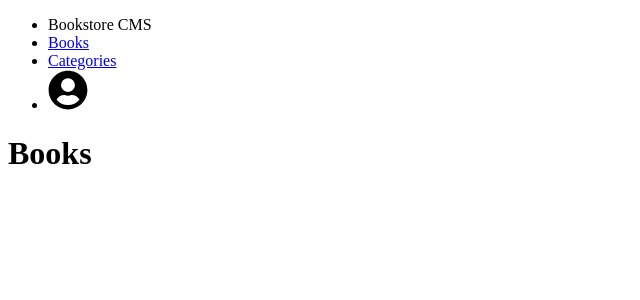
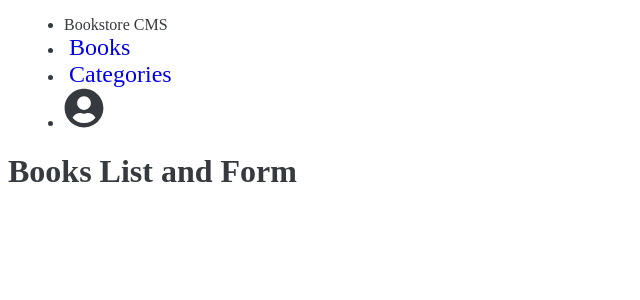
Before and after one commit to ahmetbozaci/book-store, a React (Create React App) app: page /books in a window 1280 px wide. Shown: the top 300 px of the page, without its empty margins (0-640 px from the left). Built offline with nearby package versions, Linux system fonts and the light colour scheme.

Commit message:
Install scss and add some style to navbar

```diff
--- a/package.json
+++ b/package.json
@@ -6,6 +6,7 @@
     "@testing-library/jest-dom": "^5.14.1",
     "@testing-library/react": "^11.2.7",
     "@testing-library/user-event": "^12.8.3",
+    "node-sass": "^6.0.1",
     "react": "^17.0.2",
     "react-dom": "^17.0.2",
     "react-icons": "^4.3.1",
--- a/src/App.js
+++ b/src/App.js
@@ -1,5 +1,4 @@
-/** @format */
-
+import './App.scss';
 import Navbar from './components/Navbar';
 
 function App() {
--- /dev/null
+++ b/src/App.scss
@@ -0,0 +1,31 @@
+/** @format */
+
+$blue: #363a3f;
+$ubuntu-font: 'Ubuntu', 'Arial', 'Helvetica', sans-serif;
+$nunito-font: 'Nunito', 'Arial', 'Helvetica', sans-serif;
+
+h1 {
+  font: $ubuntu-font;
+  color: $blue;
+}
+
+a {
+  font: $nunito-font;
+  padding: 6px;
+}
+
+.navbar {
+  font: $ubuntu-font;
+  color: $blue;
+  li {
+    margin-left: 1rem;
+    a {
+      padding: 5px;
+      font-size: 1.5rem;
+      text-decoration: none;
+      span {
+        font-weight: 600;
+      }
+    }
+  }
+}
--- a/src/components/Books.jsx
+++ b/src/components/Books.jsx
@@ -1,3 +1,3 @@
-const Books = () => <h1>Books</h1>;
+const Books = () => <h1>Books List and Form</h1>;
 
 export default Books;
--- a/src/components/Navbar.jsx
+++ b/src/components/Navbar.jsx
@@ -7,7 +7,7 @@ import Categories from './Categories';
 
 const Navbar = () => (
   <Router>
-    <nav>
+    <nav className="navbar">
       <ul>
         <li>
           Bookstore CMS
```
Also changed, not shown: 1 other file (tests, documents, lock files or other folders).
